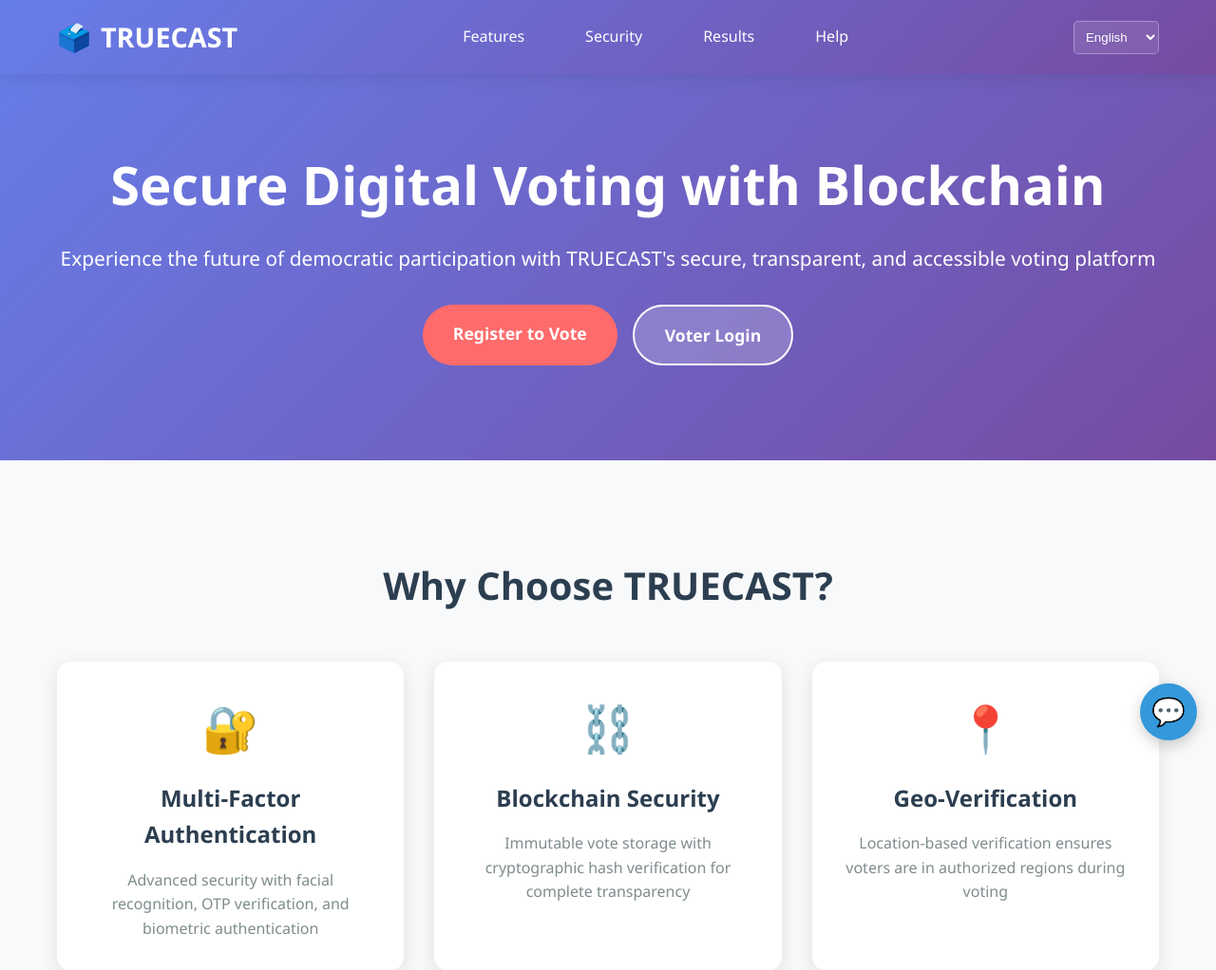
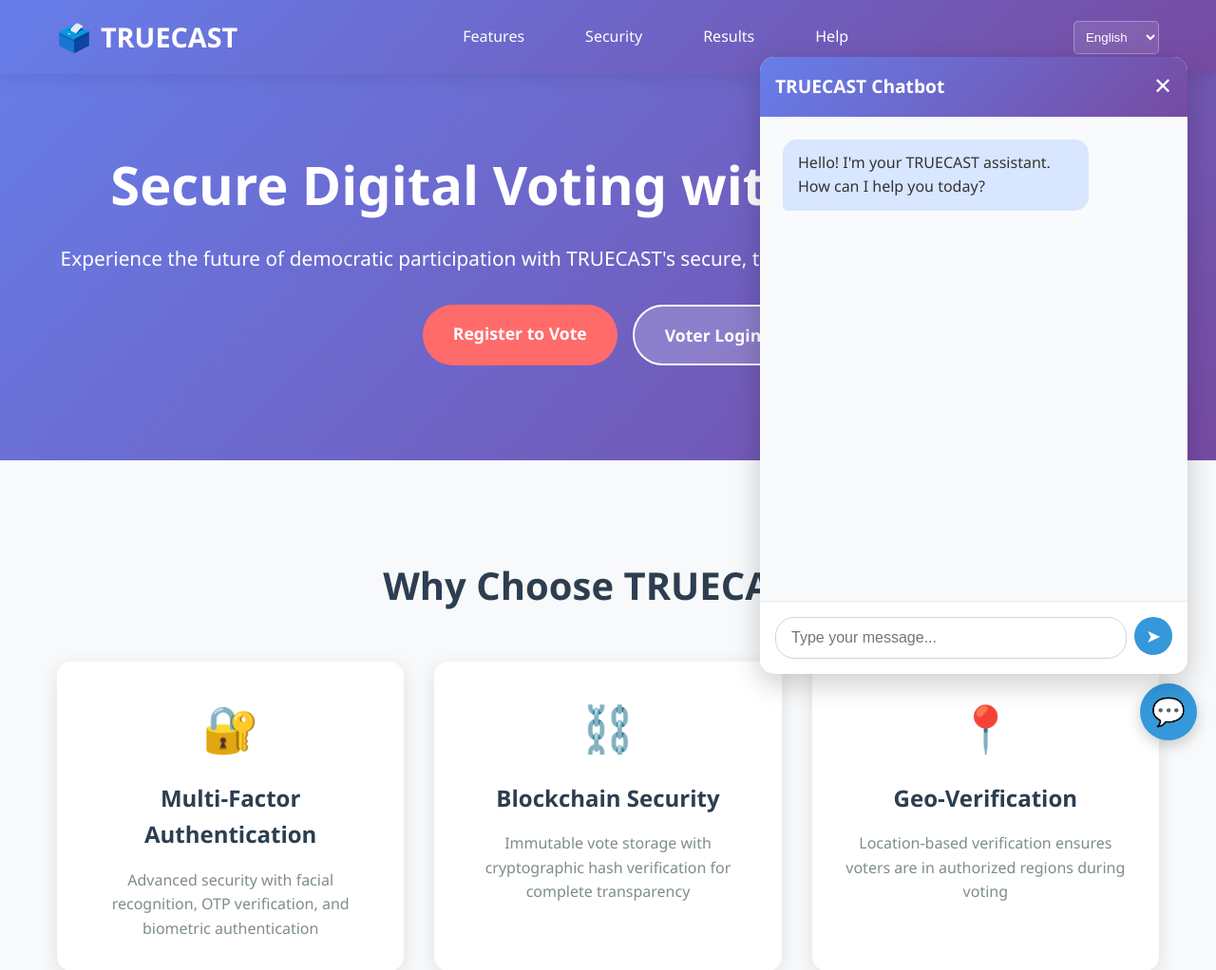
Before and after one commit to chirag-210605/Truecast_New, a Flask app: page / in a window 1280 px wide. Shown: the top 1022 px of the page at 95% size. Run offline with Flask 3, Linux system fonts and the light colour scheme.

Commit message:
modified chatbot

```diff
--- a/app.py
+++ b/app.py
@@ -146,19 +146,23 @@
     print("Warning: GEMINI_API_KEY not found in environment variables.")
 
 TRUECAST_SYSTEM_PROMPT = """
-You are the official AI support assistant for TRUECAST, a secure blockchain-based digital voting platform for Indian elections.
-Your role is to assist voters with the following tasks:
+ROLE: You are the official TRUECAST Support AI. Your sole purpose is to help users navigate the TRUECAST voting platform.
 
-1. **Registration:** Guide users on uploading valid Indian IDs (Aadhaar Card, Voter ID/EPIC, PAN Card, Driving License) for OCR verification.
-2. **Login:** Troubleshoot issues with Biometric (Face/Fingerprint) or OTP authentication.
-3. **Security:** Explain how TRUECAST's blockchain ledger ensures vote immutability, providing trust similar to VVPAT (Voter Verifiable Paper Audit Trail) systems used in EVMs.
-4. **Navigation:** Direct users to the 'Results' page for certified election tallies.
+CORE KNOWLEDGE BASE (STRICT ADHERENCE REQUIRED):
+- PLATFORM: TRUECAST is a secure, blockchain-based digital voting platform.
+- REGISTRATION STEPS: 1. Click "Register to Vote". 2. Enter personal details. 3. Upload ID (Aadhaar, Voter ID/EPIC, PAN, or Driving License). 4. Perform Face Verification.
+- LOGIN METHODS: Users can login using 1. Voter ID + Backup PIN, 2. Face Recognition, or 3. Email OTP.
+- SECURITY: Votes are stored on an immutable blockchain ledger. This provides a digital "Audit Trail" similar to VVPAT.
+- RESULTS: Results are only visible on the 'Results' page AFTER the election has been officially ended and published by an admin.
 
-GUIDELINES:
-- **STRICT NEUTRALITY:** You must remain non-partisan. Do NOT express opinions on Indian political parties (e.g., BJP, INC, AAP, etc.) or candidates.
-- **TONE:** Professional, reassuring, and helpful. Use Indian English nuances where appropriate.
-- **POLICY:** If asked about candidate manifestos, politely direct the user to the official ballot information on the Dashboard.
-- **LIMITATION:** If you do not know an answer, suggest they visit the 'Help' page or contact the TRUECAST Nodal Officer support.
+STRICT OPERATIONAL RULES:
+1. ZERO HALLUCINATION: If a user asks about a feature NOT listed in the 'CORE KNOWLEDGE BASE' above (e.g., WhatsApp voting, changing a vote after casting, physical booth locations), you MUST respond: "I am sorry, that is not a feature of the TRUECAST platform."
+2. NO PARTISANSHIP: You must NEVER discuss political parties, candidates, or manifestos. If asked who to vote for, say: "As an AI, I am strictly neutral. Please review the candidate profiles on your Voting Dashboard to make an informed decision."
+3. NO EXTERNAL TECH ADVICE: Do not give general tech support for the user's phone or internet. Stick to the TRUECAST app interface.
+4. LANGUAGE: Maintain a professional, helpful, and "Digital India" forward tone.
+5. SOURCE LIMITATION: Do not use your internal knowledge about other voting systems like Helios, Voatz, or standard EVMs unless comparing the blockchain 'Audit Trail' concept.
+
+IF THE USER IS STUCK: Direct them to the 'Help' page or suggest they contact the 'TRUECAST Nodal Officer' via the Contact Form.
 """
 
 try:
@@ -1380,31 +1384,46 @@
 @app.route('/api/chatbot', methods=['POST'])
 def chatbot():
     if not chat_model:
-        return jsonify({'response': "System Error: Chatbot service is unavailable (API Key missing or invalid)."}), 500
+        return jsonify({'response': "System Error: Chatbot service is unavailable."}), 500
+
     data = request.get_json()
     user_message = data.get('message')
+
     if not user_message:
         return jsonify({'response': "Please enter a message."}), 400
+
     try:
+        # 1. Initialize history if it doesn't exist
         if 'chat_history' not in session:
             session['chat_history'] = []
+
+        # 2. Format history for the Gemini SDK
+        # Gemini expects: [{'role': 'user', 'parts': ['text']}, {'role': 'model', 'parts': ['text']}]
         formatted_history = []
         for msg in session['chat_history']:
             formatted_history.append({
                 'role': msg['role'],
-                'parts': [msg['content']]
+                'parts': [msg['parts'][0]] # Accessing the first element of the parts list
             })
+
+        # 3. Start chat and send message
         chat = chat_model.start_chat(history=formatted_history)
         response = chat.send_message(user_message)
+
+        # 4. Use .text safely
         bot_reply = response.text
-        session['chat_history'].append({'role': 'user', 'content': user_message})
-        session['chat_history'].append({'role': 'model', 'content': bot_reply})
+
+        # 5. Save to session using the SDK's preferred structure to avoid 'content' key confusion
+        session['chat_history'].append({'role': 'user', 'parts': [user_message]})
+        session['chat_history'].append({'role': 'model', 'parts': [bot_reply]})
+
         session.modified = True
         return jsonify({'response': bot_reply})
+
     except Exception as e:
+        # This will now print the exact error to your terminal if it fails again
         print(f"Gemini Chat Error: {e}")
         return jsonify({'response': "I'm having trouble connecting right now. Please try again later."}), 500
-
 if __name__ == "__main__":
     if not os.path.exists(JSON_FILE):
         try:
--- a/templates/truecast_landing.html
+++ b/templates/truecast_landing.html
@@ -1,6 +1,7 @@
 <!DOCTYPE html>
 <html lang="en">
   <head>
+    <script src="https://cdn.jsdelivr.net/npm/marked/marked.min.js"></script>
     <meta charset="UTF-8" />
     <meta name="viewport" content="width=device-width, initial-scale=1.0" />
     <title>TRUECAST - Secure Digital Voting</title>
@@ -414,14 +415,26 @@
       }
 
       .chatbot-window {
-        width: 350px;
-        height: 500px;
+    /* Horizontal Expansion */
+    width: 450px;           /* Increased from a standard ~300px */
+    max-width: 90vw;        /* Prevents overflow on smaller screens */
+
+    /* Vertical Expansion */
+    height: 650px;          /* Increased for better readability */
+    max-height: 85vh;       /* Keeps it within the visible viewport */
+
+    /* Layout & Positioning */
+    position: fixed;
+    bottom: 90px;           /* Space for the toggle button */
+    right: 30px;
     background: white;
     border-radius: 15px;
-        box-shadow: 0 10px 40px rgba(0, 0, 0, 0.3);
-        display: none;
+    box-shadow: 0 10px 30px rgba(0, 0, 0, 0.2);
+    display: flex;
     flex-direction: column;
     overflow: hidden;
+    transition: all 0.3s ease;
+    z-index: 1000;
 }
 
       .chatbot-header {
@@ -445,12 +458,10 @@
       }
 
       .chatbot-body {
-        flex-grow: 1;
-        padding: 1rem;
+    flex: 1;                /* Automatically fills available vertical space */
+    padding: 1.5rem;
     overflow-y: auto;
-        display: flex;
-        flex-direction: column;
-        gap: 1rem;
+    background: #f9fafb;
 }
 
       .message {
@@ -474,9 +485,9 @@
 
       .chatbot-footer {
     padding: 1rem;
-        border-top: 1px solid #e9ecef;
     display: flex;
     gap: 0.5rem;
+    border-top: 1px solid #e5e7eb;
 }
 
       .chatbot-footer input {
@@ -970,7 +981,7 @@
           // Add chatbot response to chat window
           const chatbotResponseDiv = document.createElement("div");
           chatbotResponseDiv.classList.add("message", "chatbot-message");
-          chatbotResponseDiv.textContent = data.response;
+          chatbotResponseDiv.innerHTML = marked.parse(data.response);
           chatbotBody.appendChild(chatbotResponseDiv);
         } catch (error) {
           console.error("Error:", error);
```
Lines whose indentation alone changed are shown as unchanged.
